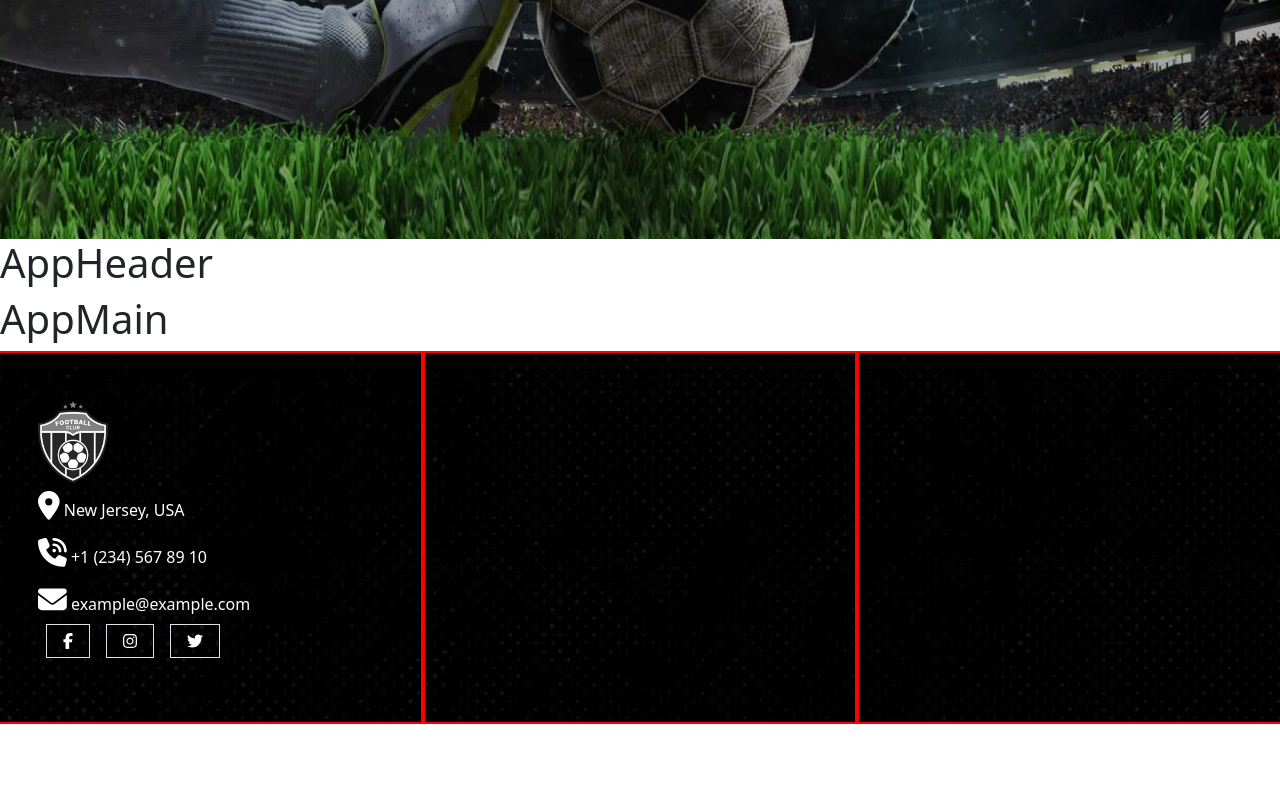
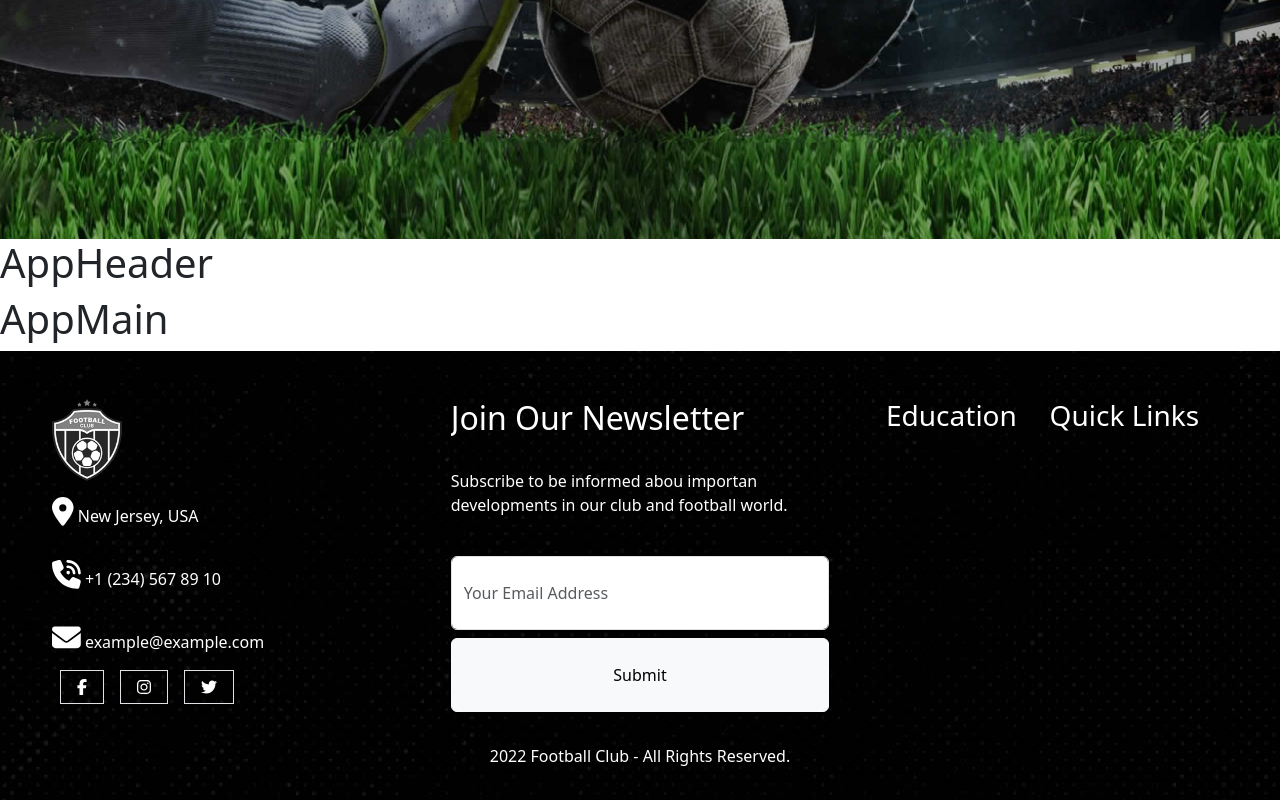
Before and after one commit to AlbertoCavans/proj-html-vuejs, a Vue app: page / in a window 1280 px wide. Shown: the part 481-1281 px from the top of the page. Before the commit the page ends 1205 px from the top, so only its background shows below. Built offline with nearby package versions, Linux system fonts and the light colour scheme.

Commit message:
Feat AppFooter.vue - col 2 & 3

```diff
--- a/src/components/AppFooter.vue
+++ b/src/components/AppFooter.vue
@@ -24,20 +24,24 @@ export default {
 
   props: {
     socialLinks: Array,
+    educationLinks: Array,
+    quickLinks: Array,
   },
 };
 </script>
 
 <template>
-  <div class="row">
-    <div class="col-4 bordered p-5">
+  <footer>
+    <div class="row px-5 pt-5">
+      <!-- COL-1 -->
+      <div class="col-4 px-3 d-flex justify-content-between flex-column">
         <ul>
           <img
             src="../assets/img/logo-footer-football.png"
             alt=""
             class="ourleague"
           />
-        <li v-for="standardContact in standardContacts" class="py-2">
+          <li v-for="standardContact in standardContacts" class="py-3">
             <a :href="standardContact.url">
               <font-awesome-icon :icon="standardContact.icon" class="icon" />
               {{ standardContact.info }}
@@ -45,7 +49,10 @@ export default {
           </li>
           <li>
             <ul class="d-flex justify-content-start">
-            <li v-for="socialLink in socialLinks" class="border px-3 py-1 mx-2">
+              <li
+                v-for="socialLink in socialLinks"
+                class="border px-3 py-1 mx-2"
+              >
                 <a :href="socialLink.url">
                   <font-awesome-icon :icon="socialLink.icon" />
                 </a>
@@ -54,9 +61,63 @@ export default {
           </li>
         </ul>
       </div>
-    <div class="col-4 bordered"></div>
-    <div class="col-4 bordered"></div>
+      <!-- COL-2 -->
+      <div class="col-4 d-flex flex-column justify-content-between">
+        <h2 class="overflow-hidden">Join Our Newsletter</h2>
+        <p>
+          Subscribe to be informed abou importan developments in our club and
+          football world.
+        </p>
+        <form>
+          <div class="form-group">
+            <input
+              type="email"
+              class="form-control py-4"
+              id="exampleInputEmail1"
+              aria-describedby="emailHelp"
+              placeholder="Your Email Address"
+            />
           </div>
+
+          <button type="submit" class="btn btn-light my-2 w-100 py-4">
+            Submit
+          </button>
+        </form>
+      </div>
+      <!-- COL-3 -->
+      <div class="col-4 d-flex justify-content-evenly">
+        <ul class="stylish-ul">
+          <h3 class="pb-3">Education</h3>
+          <li v-for="educationLink in educationLinks" class="py-2">
+            -
+            <a :href="educationLink.url">
+              {{ educationLink.text }}
+            </a>
+          </li>
+        </ul>
+
+        <ul>
+          <h3 class="pb-3">Quick Links</h3>
+
+          <li v-for="quickLink in quickLinks" class="py-2">
+            -
+            <a :href="quickLink.url">
+              {{ quickLink.text }}
+            </a>
+          </li>
+        </ul>
+      </div>
+    </div>
+    <!-- COPYRIGHT -->
+    <div
+      class="copyright-section d-flex justify-content-center align-items-center"
+    >
+      <h6 class="overflow-hidden">
+        <font-awesome-icon icon="fa-regular fa-copyright" />
+        2022 Football Club - All Rights Reserved.
+      </h6>
+    </div>
+  </footer>
 </template>
 
 <style lang="scss" scoped>
@@ -64,9 +125,12 @@ export default {
   border: 2px solid red;
 }
 
-.row {
+footer {
   background-image: url("../assets/img/footer-bg-football.jpg");
   color: white;
+  .copyright-section {
+    height: 80px;
+  }
 }
 
 .ourleague {
@@ -76,4 +140,8 @@ export default {
 .icon {
   font-size: 1.8rem;
 }
+
+footer .row .col-4 .stylish-ul {
+  list-style-type: circle;
+}
 </style>
```
Lines whose indentation alone changed are shown as unchanged.
